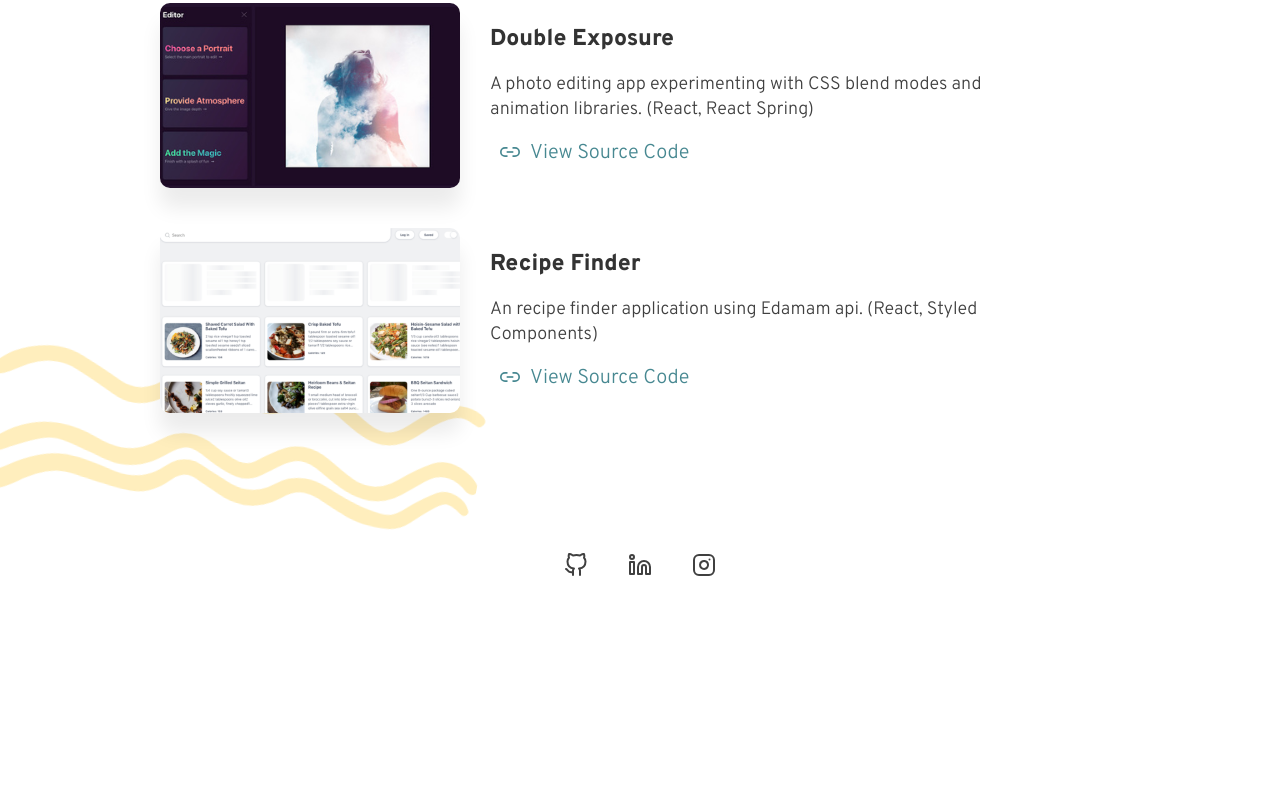
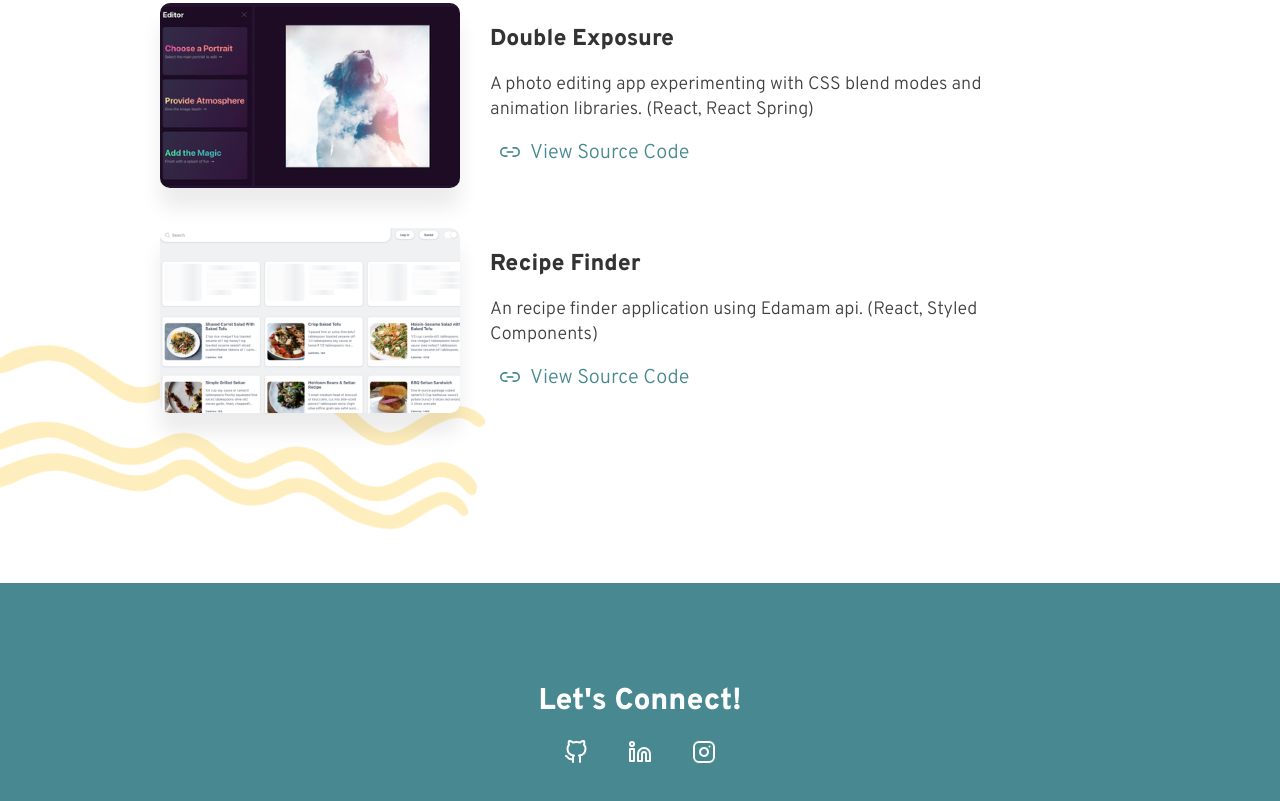
Before and after one commit to ComeAlongErica/gatsby-portfolio, a Gatsby site: page / in a window 1280 px wide. Shown: the part 2378-3179 px from the top of the page. Before the commit the page ends 2992 px from the top, so only its background shows below. Built offline with nearby package versions, Linux system fonts and the light colour scheme; Gatsby itself is replaced by a stand-in of ours.

Commit message:
add: linking for footer

```diff
--- a/src/assets/icons/github.js
+++ b/src/assets/icons/github.js
@@ -5,8 +5,8 @@ const Icon = styled.svg`
   margin: 20px;
   cursor: pointer;
   stroke-width: 2;
-  stroke: ${props => props.theme.lightGrey};
-  transition: .3s ease-in-out;
+  stroke: white;
+  transition: 0.3s ease-in-out;
   &:hover {
     stroke: ${props => props.theme.peach};
   }
--- a/src/assets/icons/instagram.js
+++ b/src/assets/icons/instagram.js
@@ -5,8 +5,8 @@ const Icon = styled.svg`
   margin: 20px;
   cursor: pointer;
   stroke-width: 2;
-  stroke: ${props => props.theme.lightGrey};
-  transition: .3s ease-in-out;
+  stroke: white;
+  transition: 0.3s ease-in-out;
   &:hover {
     stroke: ${props => props.theme.peach};
   }
--- a/src/assets/icons/linkedin.js
+++ b/src/assets/icons/linkedin.js
@@ -5,8 +5,8 @@ const Icon = styled.svg`
   margin: 20px;
   cursor: pointer;
   stroke-width: 2;
-  stroke: ${props => props.theme.lightGrey};
-  transition: .3s ease-in-out;
+  stroke: white;
+  transition: 0.3s ease-in-out;
   &:hover {
     stroke: ${props => props.theme.peach};
   }
--- a/src/components/footer.js
+++ b/src/components/footer.js
@@ -7,14 +7,38 @@ import Instagram from '../assets/icons/Instagram'
 
 const FooterContainer = styled.footer`
   display: flex;
+  flex-wrap: wrap;
   justify-content: center;
+  background-color: ${props => props.theme.blue};
+  padding: 50px 10px;
+  margin-top: 50px;
+`
+const HeaderText = styled.h2`
+  margin: 50px 0 0;
+  text-align: center;
+  font-size: 30px;
+  color: white;
+  width: 100%;
 `
 
 const Footer = () => (
   <FooterContainer>
-    <Github />
-    <LinkedIn />
-    <Instagram />
+    <HeaderText>Let's Connect!</HeaderText>
+    <a href={'https://github.com/ComeAlongErica'} aria-label={'view github'}>
+      <Github />
+    </a>
+    <a
+      href={'https://www.linkedin.com/in/ericaraeperry/'}
+      aria-label={'view linkedin'}
+    >
+      <LinkedIn />
+    </a>
+    <a
+      href={'https://www.instagram.com/comealongerica/'}
+      aria-label={'view instagram'}
+    >
+      <Instagram />
+    </a>
   </FooterContainer>
 )
 export default Footer
--- a/src/components/indexComps/projects.js
+++ b/src/components/indexComps/projects.js
@@ -7,7 +7,7 @@ import planimal from '../../assets/images/planimal.jpg'
 import recipe from '../../assets/images/recipe.png'
 import lightroom from '../../assets/images/lightroom.jpg'
 
-export const projects = [
+const projects = [
   {
     name: 'Planimal',
     img: planimal,
@@ -32,8 +32,8 @@ export const projects = [
     name: 'Recipe Finder',
     img: recipe,
     alt: 'recipe finder screenshot',
-    url: 'https://comealongerica.github.io/event-scout-event-website/#!/home',
-    github: 'https://github.com/ComeAlongErica/event-scout-event-website',
+    url: 'https://comealongerica.github.io/recipe-finder-guide/',
+    github: 'https://github.com/ComeAlongErica/recipe-finder-guide',
     description:
       'An recipe finder application using Edamam api. (React, Styled Components)',
   },
@@ -43,7 +43,7 @@ const Container = styled.section`
   position: relative;
   width: 100%;
   max-width: 1000px;
-  margin: 0 auto 100px;
+  margin: 0 auto 150px;
   padding-top: 100px;
   h2 {
     text-align: center;
```
Also changed, not shown: src/components/indexComps/utils.js (deleted, +0 -30 lines).
